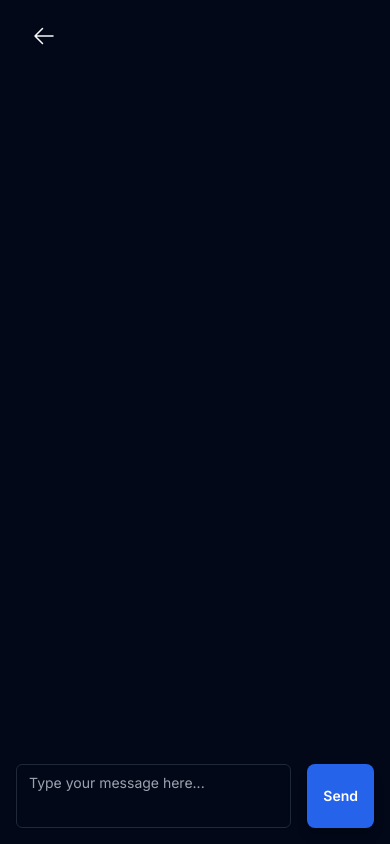
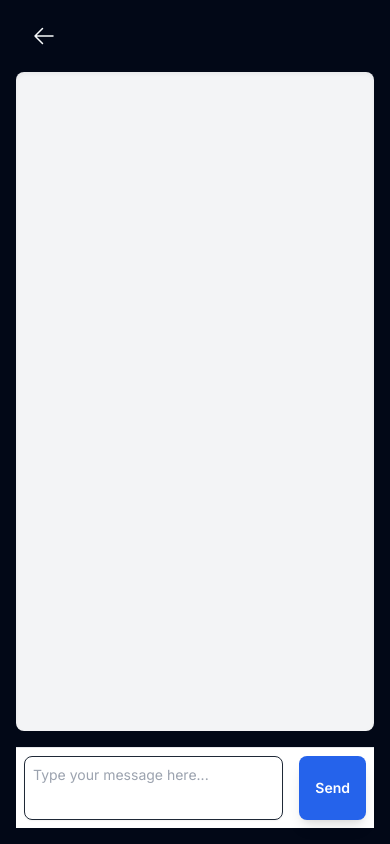
Before and after one commit to Github11200/AI-Customer-Support, a Next.js app in the folder client/: page /chat in a window 390 px wide. Built offline with nearby package versions, Linux system fonts and the light colour scheme.

Commit message:
chat page mobile responsive

```diff
--- a/client/app/chat/page.tsx
+++ b/client/app/chat/page.tsx
@@ -1,3 +1,4 @@
+
 "use client";
 import { Textarea } from "@/components/ui/textarea";
 import { Button } from "@/components/ui/button";
@@ -12,7 +13,7 @@ export default function ChatComponent() {
     };
 
     return (
-      <div className="flex flex-col h-screen p-4">
+      <div className="flex flex-col h-screen p-4 sm:p-6">
         {/* Back Arrow Button */}
         <div className="mb-4">
           <Button onClick={handleBack} variant="ghost">
@@ -21,15 +22,15 @@ export default function ChatComponent() {
         </div>
 
         {/* Main chat area */}
-        <div className="flex-grow overflow-y-auto mb-4">
-
+        <div className="flex-grow overflow-y-auto mb-4 p-4 bg-gray-100 rounded-lg shadow-inner">
+          {/* Chat messages go here */}
         </div>
 
         {/* Input area at the bottom */}
-        <div className="flex items-center">
+        <div className="flex items-center p-2 bg-white border-t border-gray-200">
           <Textarea
             placeholder="Type your message here..."
-            className="flex-grow h-16 resize-none"
+            className="flex-grow h-16 resize-none border rounded-lg p-2"
           />
           <Button className="ml-4 h-16 bg-blue-600 text-white font-semibold py-2 px-4 rounded-lg shadow-lg hover:bg-blue-700 transition duration-300">
             Send
@@ -37,4 +38,4 @@ export default function ChatComponent() {
         </div>
       </div>
     );
-  }
+}
--- a/client/app/page.tsx
+++ b/client/app/page.tsx
@@ -221,8 +221,6 @@ import {
 
 
 // import { Card, CardHeader, CardContent } from "@/components/ui/card";
-import Link from 'next/link';
-
 export default function Home() {
 
 const router = useRouter();
@@ -231,6 +229,7 @@ const handleStartChatting = () => {
   router.push('/chat'); // Ensure this path matches the actual location of pages.tsx
 };
   return (
+
     <div className="min-h-screen bg-gradient-to-r from-blue-500 to-indigo-600 flex items-center justify-center p-4 sm:p-6">
       <Card className="w-full max-w-md sm:max-w-lg bg-white shadow-2xl rounded-lg transform transition duration-500 hover:scale-105">
         <CardHeader className="text-center p-4 sm:p-6">
```
